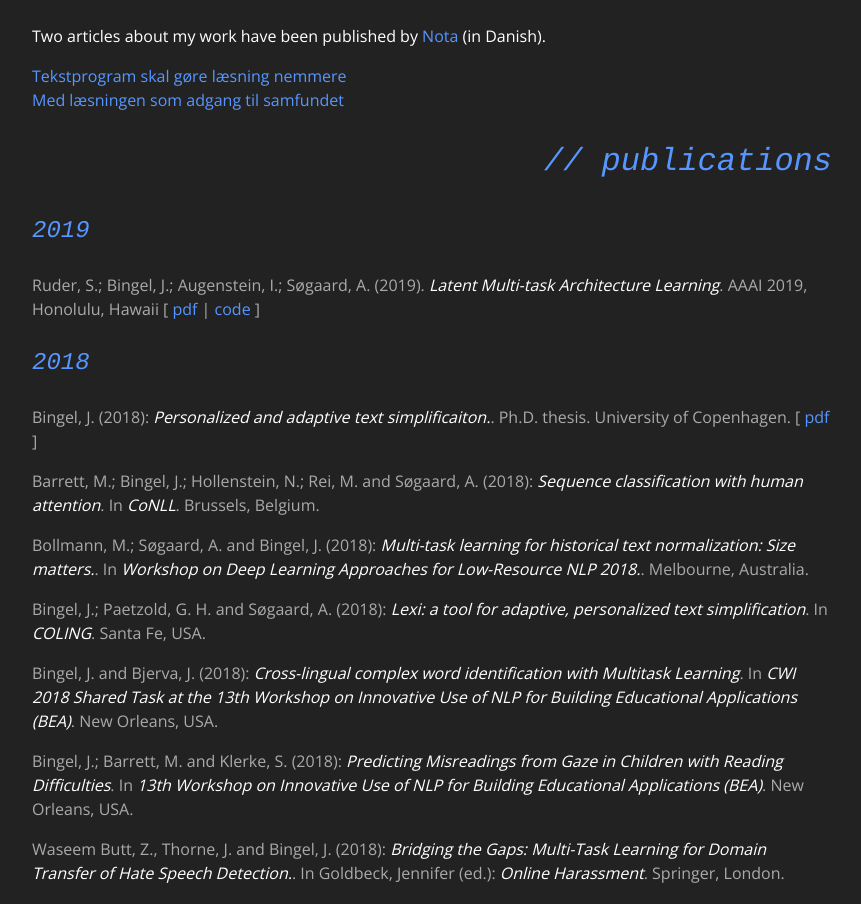
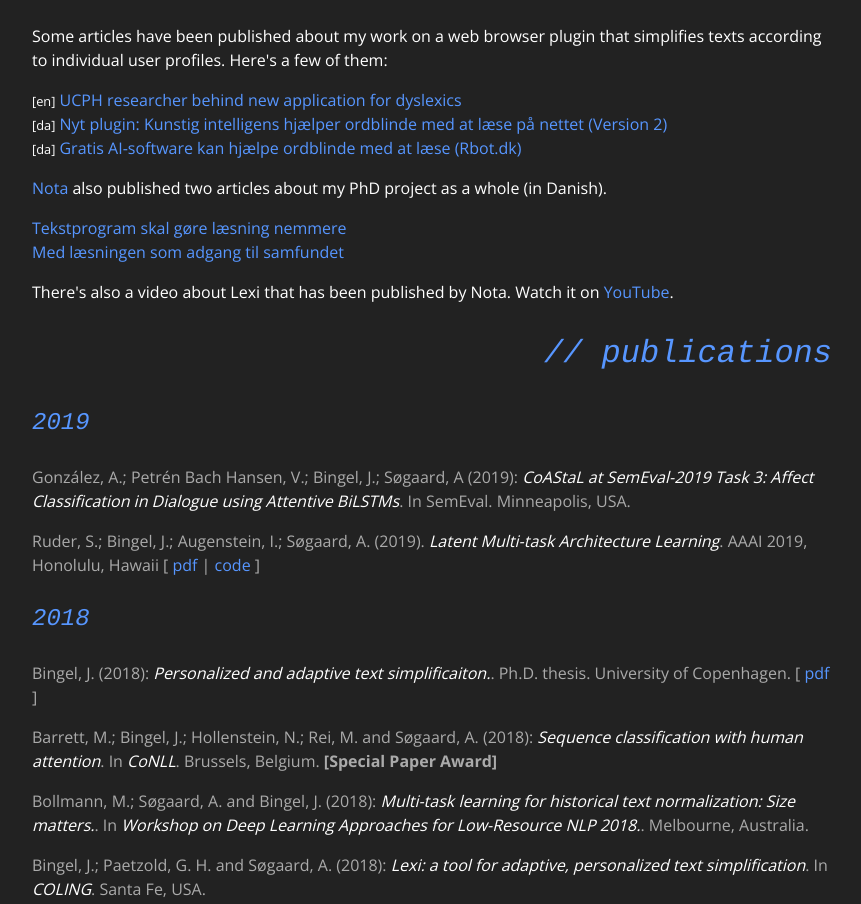
Before and after one commit to jbingel/jbingel.github.io, a plain HTML site: page index.html in a window 1280 px wide. Shown: the part 753-1657 px from the top of the page, without its empty margins (208-1069 px from the left). Drawn offline with nearby package versions, Linux system fonts and the light colour scheme.

Commit message:
cv, new pubs, media links

```diff
--- a/index.html
+++ b/index.html
@@ -49,16 +49,30 @@
         </div>
 
         <h2>// media</h2>
-        <p>Two articles about my work have been published by <a href="http://www.nota.dk">Nota</a> (in Danish).</p>
+
+	<p>Some articles have been published about my work on a web browser plugin that simplifies texts according to individual user profiles. Here's a few of them:</p>
+       <div>
+	       <small>[en]</small> <a href="https://uniavisen.dk/en/ucph-researcher-behind-new-application-for-dyslexics/">UCPH researcher behind new application for dyslexics </a><br/>
+              <small>[da]</small> <a href="https://www.version2.dk/artikel/nyt-plugin-kunstig-intelligens-hjaelper-ordblinde-med-at-laese-paa-nettet-1087184">Nyt plugin: Kunstig intelligens hjælper ordblinde med at læse på nettet (Version 2)</a><br/>
+              <small>[da]</small> <a href="https://rbot.dk/gratis-ai-software-kan-hjaelpe-ordblinde-med-at-laese/">Gratis AI-software kan hjælpe ordblinde med at læse (Rbot.dk)</a>
+        </div>
+
+
+        <p><a href="http://www.nota.dk">Nota</a> also published two articles about my PhD project as a whole (in Danish).</p>
         <!--div  style="text-align:right"-->
        <div>
               <a href="https://nota.dk/viden/tekstprogram-skal-g%C3%B8re-l%C3%A6sning-nemmere">Tekstprogram skal gøre læsning nemmere</a><br/>
               <a href="https://nota.dk/viden/med-l%C3%A6sningen-som-adgang-til-samfundet">Med læsningen som adgang til samfundet</a>
         </div>
 
+	<p>There's also a video about Lexi that has been published by Nota. Watch it on <a href="https://www.youtube.com/watch?v=t1uoGenbfzQ">YouTube</a>.</p>
+
     <h2 id="publications">// publications</h2>
 
     <h3 class="pubyear">2019</h3>
+           <p>
+	   González, A.; Petrén Bach Hansen, V.; Bingel, J.; Søgaard, A (2019): <span class="title">CoAStaL at SemEval-2019 Task 3: Affect Classification in Dialogue using Attentive BiLSTMs</span>. In SemEval. Minneapolis, USA. </p>
+
            <p>
 	   Ruder, S.; Bingel, J.; Augenstein, I.; Søgaard, A. (2019). <span class='title'>Latent Multi-task Architecture Learning</span>. AAAI 2019, Honolulu, Hawaii [ <a href="https://arxiv.org/abs/1705.08142">pdf</a> | <a href="https://github.com/sebastianruder/sluice-networks">code</a> ] </p>
 
@@ -67,7 +81,7 @@
 	   Bingel, J. (2018): <span class='title'>Personalized and adaptive text simplificaiton.</span>. Ph.D. thesis. University of Copenhagen. [ <a href="files/Joachim_Bingel_PhD_Thesis_1.0.pdf">pdf</a> ]
 	   </p>
     	   <p>
-	   Barrett, M.; Bingel, J.; Hollenstein, N.; Rei, M. and Søgaard, A. (2018): <span class='title'>Sequence classification with human attention</span>. In <span class='title'>CoNLL</span>. Brussels, Belgium.
+	   Barrett, M.; Bingel, J.; Hollenstein, N.; Rei, M. and Søgaard, A. (2018): <span class='title'>Sequence classification with human attention</span>. In <span class='title'>CoNLL</span>. Brussels, Belgium. <b>[Special Paper Award]</b>
            </p>
     	   <p>
            Bollmann, M.; Søgaard, A. and Bingel, J. (2018): <span class='title'>Multi-task learning for historical text normalization: Size matters.</span>. In <span class='title'>Workshop on Deep Learning Approaches for Low-Resource NLP 2018.</span>. Melbourne, Australia.
```
Also changed, not shown: 1 other file.
